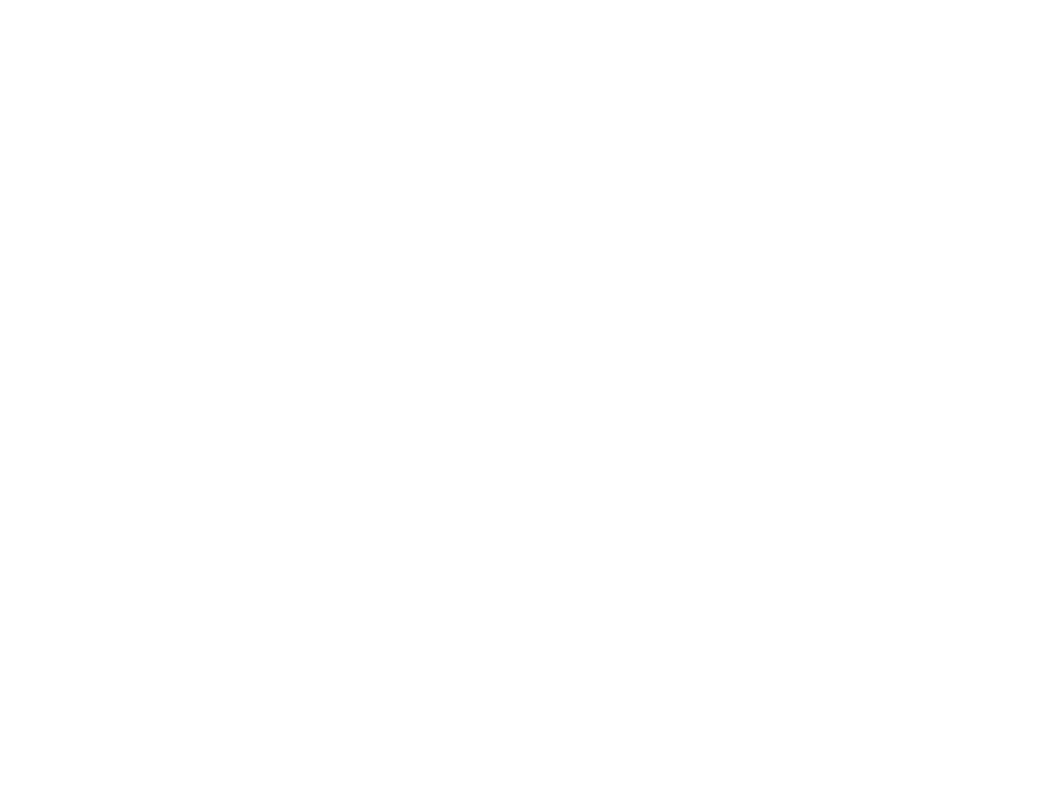
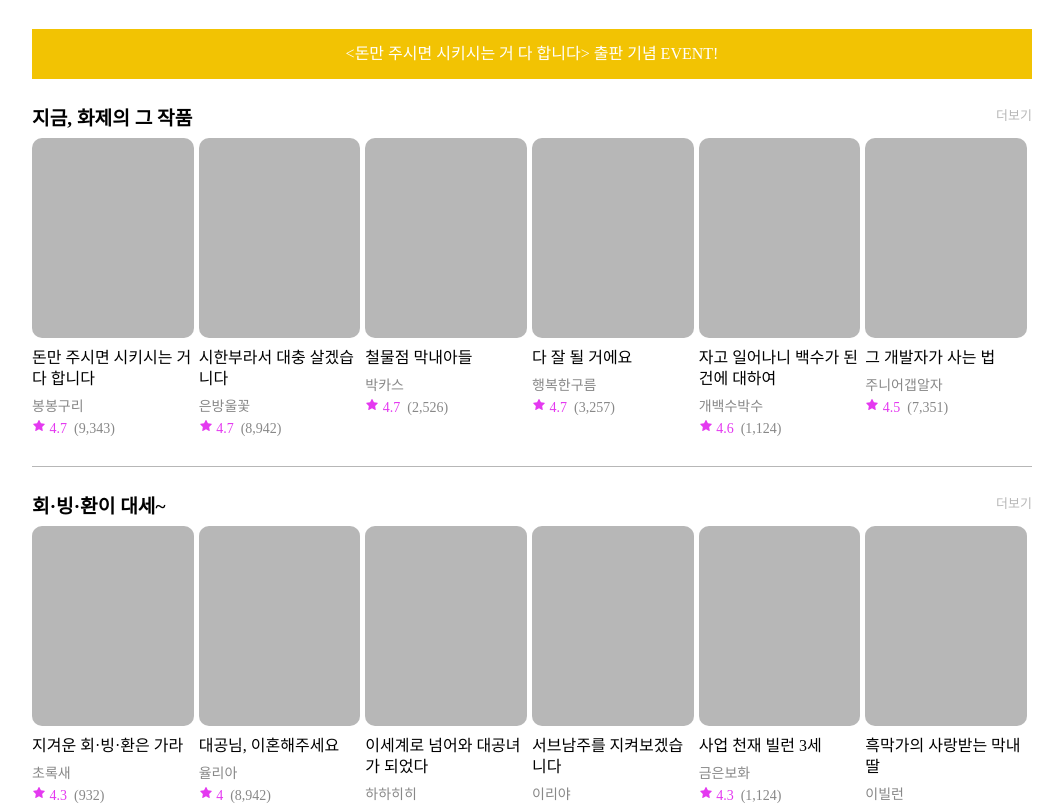
Before and after one commit to 2021bong/vict, a React (Vite) app: page / in a window 1280 px wide. Shown: the part 740-1545 px from the top of the page, without its empty margins (108-1171 px from the left). Before the commit the page ends 800 px from the top, so only its background shows below. Built offline with nearby package versions, Linux system fonts and the light colour scheme.

Commit message:
✨Add : BandAd, ThumbList, ThumbCard 컴포넌트 추가 - 컴포넌트 추가 및 UI 구현 - 필요한 타입 선언 - theme에 필요한 색상 추가 - GlobalStyle 텍스트 색상 제거 - SelectMenu 스타일 수정

```diff
--- a/src/pages/main/Main.tsx
+++ b/src/pages/main/Main.tsx
@@ -2,7 +2,10 @@ import { FaChevronLeft, FaChevronRight } from 'react-icons/fa';
 import styled from 'styled-components';
 import Nav from '../../components/Nav';
 import SelectMenu from './components/SelectMenu';
+import BandAd from './components/BandAd';
 import { selectMenuList } from '../../utils/menuList';
+import { contentList } from '../../utils/contentList';
+import ThumbList from './components/ThumbList';
 
 const Main = () => {
   return (
@@ -12,11 +15,25 @@ const Main = () => {
         <FaChevronLeft size='2em' className='chevron' />
         <FaChevronRight size='2em' className='chevron' />
       </div>
-      <div className='selectMenuContainer'>
+      <ul className='selectMenuContainer'>
         {selectMenuList.map((el) => (
           <SelectMenu key={el.id} title={el.title} icon={el.icon} />
         ))}
-      </div>
+      </ul>
+      <BandAd
+        text='<돈만 주시면 시키시는 거 다 합니다> 출판 기념 EVENT!'
+        color='#F2C303'
+      />
+      {contentList.map((el) => (
+        <ThumbList key={el.id} title={el.containerTitle} content={el.content} />
+      ))}
+      <BandAd
+        text={`'차갑지만 내 여자에겐 따뜻하겠지...' 북부 공작을 좋아하는 사람들을 위한 기획전`}
+        color='#fc8b9a'
+      />
+      {contentList.map((el) => (
+        <ThumbList key={el.id} title={el.containerTitle} content={el.content} />
+      ))}
     </Container>
   );
 };
@@ -53,6 +70,6 @@ const Container = styled.div`
     display: flex;
     justify-content: space-around;
     align-items: center;
-    margin: 20px auto;
+    margin: 30px auto;
   }
 `;
--- /dev/null
+++ b/src/pages/main/components/BandAd.tsx
@@ -0,0 +1,20 @@
+import styled from 'styled-components';
+import { BandAdProps, StyledBandAdProps } from '../../../utils/interface';
+
+const BandAd = ({ text, color }: BandAdProps) => {
+  return <Container bgColor={color}>{text}</Container>;
+};
+
+export default BandAd;
+
+const Container = styled.div<StyledBandAdProps>`
+  display: flex;
+  justify-content: center;
+  align-items: center;
+  width: 100%;
+  max-width: 1000px;
+  height: 50px;
+  margin: 0 auto;
+  background-color: ${({ bgColor }) => bgColor};
+  color: #fff;
+`;
--- a/src/pages/main/components/SelectMenu.tsx
+++ b/src/pages/main/components/SelectMenu.tsx
@@ -12,9 +12,7 @@ const SelectMenu = ({ title, icon }: SelectMenuProps) => {
 
 export default SelectMenu;
 
-const Container = styled.div`
-  width: 70px;
-  height: 70px;
+const Container = styled.li`
   font-size: 13px;
   text-align: center;
 
@@ -22,8 +20,8 @@ const Container = styled.div`
     display: flex;
     justify-content: center;
     align-items: center;
-    width: inherit;
-    height: inherit;
+    width: 70px;
+    height: 70px;
     margin-bottom: 10px;
     border-radius: 50%;
     background-color: ${({ theme }) => theme.grey1};
--- /dev/null
+++ b/src/pages/main/components/ThumbCard.tsx
@@ -0,0 +1,21 @@
+import { AiFillStar } from 'react-icons/ai';
+import { ThumbCardProps } from '../../../utils/interface';
+
+const ThumbCard = ({ title, author, score, review }: ThumbCardProps) => {
+  return (
+    <div className='cardBox'>
+      <div className='img'></div>
+      <p className='title'>{title}</p>
+      <p className='author'>{author}</p>
+      <p className='scoreBox'>
+        <span className='highlight'>
+          <AiFillStar /> {score}
+        </span>
+        &nbsp; (
+        {review.toString().replace(/\B(?<!\.\d*)(?=(\d{3})+(?!\d))/g, ',')})
+      </p>
+    </div>
+  );
+};
+
+export default ThumbCard;
--- /dev/null
+++ b/src/pages/main/components/ThumbList.tsx
@@ -0,0 +1,99 @@
+import styled from 'styled-components';
+import ThumbCard from './ThumbCard';
+import { ThumbListProps } from '../../../utils/interface';
+
+const ThumbList = ({ title, content }: ThumbListProps) => {
+  return (
+    <Container>
+      <div className='titleContainer'>
+        <h2>{title}</h2>
+        <span>더보기</span>
+      </div>
+      <ul className='cardContainer'>
+        {content.map((el) => (
+          <ThumbCard
+            key={el.id}
+            id={el.id}
+            title={el.title}
+            author={el.author}
+            score={el.score}
+            review={el.review}
+          />
+        ))}
+      </ul>
+    </Container>
+  );
+};
+
+export default ThumbList;
+
+const Container = styled.section`
+  width: 100%;
+  max-width: 1000px;
+  margin: 30px auto;
+  border-bottom: 1px solid ${({ theme }) => theme.grey6};
+
+  &:nth-of-type(3n) {
+    border-bottom: 0;
+  }
+
+  .titleContainer {
+    display: flex;
+    justify-content: space-between;
+    align-items: flex-start;
+
+    span {
+      color: ${({ theme }) => theme.grey6};
+      font-size: 13px;
+
+      &:hover,
+      :active {
+        color: ${({ theme }) => theme.text};
+      }
+    }
+
+    h2 {
+      font-size: 1.2rem;
+      margin-bottom: 10px;
+    }
+  }
+
+  .cardContainer {
+    width: 100%;
+    display: flex;
+    justify-content: space-between;
+    margin-bottom: 30px;
+
+    .cardBox {
+      width: 180px;
+      margin-right: 5px;
+      font-size: 14px;
+
+      .img {
+        height: 200px;
+        margin-bottom: 10px;
+        background-color: ${({ theme }) => theme.grey6};
+        border-radius: 10px;
+      }
+
+      .title {
+        font-size: 16px;
+        line-height: 1.3rem;
+        margin-bottom: 10px;
+      }
+
+      .author {
+        margin-bottom: 5px;
+        color: ${({ theme }) => theme.text};
+      }
+
+      .scoreBox {
+        color: ${({ theme }) => theme.text};
+
+        .highlight {
+          color: ${({ theme }) => theme.mainPurple};
+        }
+      }
+    }
+  }
+`;
--- a/src/styles/GlobalStyle.ts
+++ b/src/styles/GlobalStyle.ts
@@ -8,7 +8,6 @@ const GlobalStyle = createGlobalStyle`
     box-sizing: border-box;
     font-family: 'Noto Sans KR', 'Noto Sans', sans-serif;
     font-size: 14px;
-    color: #555;
   }
 
   ul, ol, li {
--- a/src/styles/theme.ts
+++ b/src/styles/theme.ts
@@ -1,3 +1,8 @@
+export const mainPurple = '#e439f0';
+export const mainBlue = '#4331e0';
+
+export const text = '#888';
+
 export const grey1 = '#F6F6F6';
 export const grey4 = '#d2d2d2';
 export const grey6 = '#B7B7B7';
--- /dev/null
+++ b/src/utils/contentList.ts
@@ -0,0 +1,146 @@
+export const contentList = [
+  {
+    id: 'ct-1',
+    containerTitle: '지금, 화제의 그 작품',
+    content: [
+      {
+        id: 1,
+        title: '돈만 주시면 시키시는 거 다 합니다',
+        author: '봉봉구리',
+        score: 4.7,
+        review: 9343,
+      },
+      {
+        id: 2,
+        title: '시한부라서 대충 살겠습니다',
+        author: '은방울꽃',
+        score: 4.7,
+        review: 8942,
+      },
+      {
+        id: 3,
+        title: '철물점 막내아들',
+        author: '박카스',
+        score: 4.7,
+        review: 2526,
+      },
+      {
+        id: 4,
+        title: '다 잘 될 거에요',
+        author: '행복한구름',
+        score: 4.7,
+        review: 3257,
+      },
+      {
+        id: 5,
+        title: '자고 일어나니 백수가 된 건에 대하여',
+        author: '개백수박수',
+        score: 4.6,
+        review: 1124,
+      },
+      {
+        id: 6,
+        title: '그 개발자가 사는 법',
+        author: '주니어갭알자',
+        score: 4.5,
+        review: 7351,
+      },
+    ],
+  },
+  {
+    id: 'ct-2',
+    containerTitle: '회·빙·환이 대세~',
+    content: [
+      {
+        id: 7,
+        title: '지겨운 회·빙·환은 가라',
+        author: '초록새',
+        score: 4.3,
+        review: 932,
+      },
+      {
+        id: 8,
+        title: '대공님, 이혼해주세요',
+        author: '율리아',
+        score: 4.0,
+        review: 8942,
+      },
+      {
+        id: 9,
+        title: '이세계로 넘어와 대공녀가 되었다',
+        author: '하하히히',
+        score: 4.0,
+        review: 2526,
+      },
+      {
+        id: 10,
+        title: '서브남주를 지켜보겠습니다',
+        author: '이리야',
+        score: 4.4,
+        review: 3257,
+      },
+      {
+        id: 11,
+        title: '사업 천재 빌런 3세',
+        author: '금은보화',
+        score: 4.3,
+        review: 1124,
+      },
+      {
+        id: 12,
+        title: '흑막가의 사랑받는 막내 딸',
+        author: '이빌런',
+        score: 4.2,
+        review: 7351,
+      },
+    ],
+  },
+  {
+    id: 'ct-3',
+    containerTitle: '조회수 많은 에세이',
+    content: [
+      {
+        id: 13,
+        title: '구직을 합니다',
+        author: '봉원희',
+        score: 4.1,
+        review: 133,
+      },
+      {
+        id: 14,
+        title: '떡볶이가 먹고 싶은 이유',
+        author: '이해',
+        score: 4.8,
+        review: 1241,
+      },
+      {
+        id: 15,
+        title: '건강한 몸을 가지는 법',
+        author: '홍길동',
+        score: 4.2,
+        review: 36,
+      },
+      {
+        id: 4,
+        title: '다 잘 될 거에요',
+        author: '행복한구름',
+        score: 4.7,
+        review: 3257,
+      },
+      {
+        id: 16,
+        title: '꼭 알아야하는 경제 상식',
+        author: '김경제',
+        score: 4.1,
+        review: 111,
+      },
+      {
+        id: 17,
+        title: '천재 개발자가 되고 싶으신가요?',
+        author: '나천재',
+        score: 3.9,
+        review: 731,
+      },
+    ],
+  },
+];
```
Also changed, not shown: src/utils/interface.ts (+30 -0 lines).
